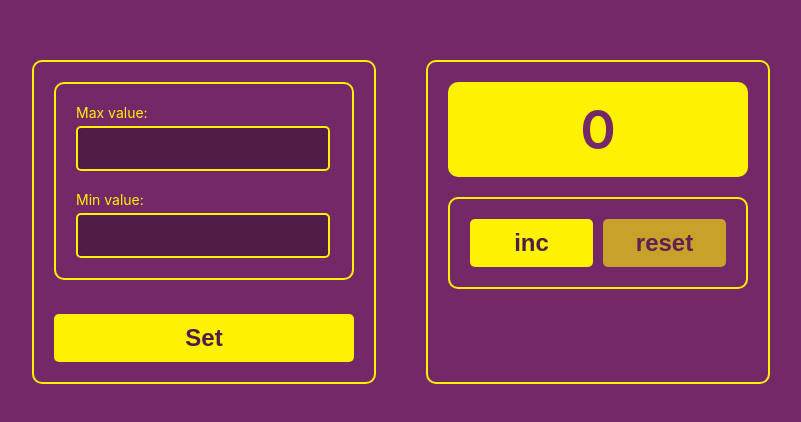
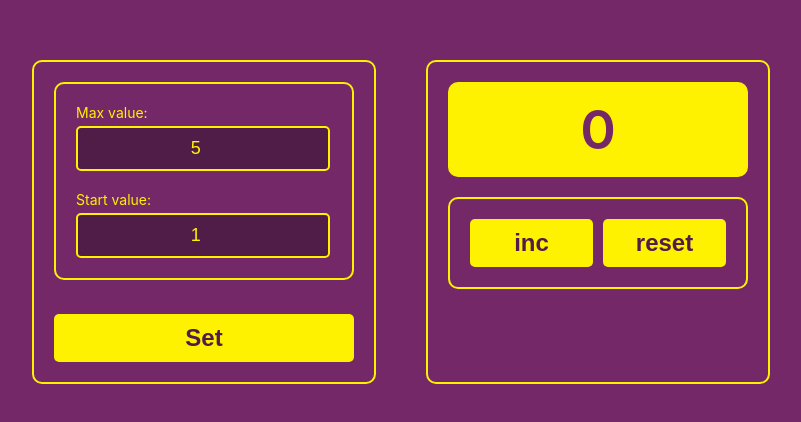
Before and after one commit to SakharovaKsu/Counter, a React (Create React App) app: page / in a window 1280 px wide. Shown: the part 140-562 px from the top of the page, without its empty margins (239-1040 px from the left). Built offline with nearby package versions, Linux system fonts and the light colour scheme.

Commit message:
начала прописывать логику для установки настроек

```diff
--- a/src/App.tsx
+++ b/src/App.tsx
@@ -1,4 +1,4 @@
-import React, {useState} from 'react';
+import React, {useEffect, useState} from 'react';
 import s from './App.module.css';
 import Button from './Button/Button';
 import Counter from './Counter/Counter';
@@ -6,26 +6,50 @@ import CounterSet from './CounterSet/CounterSet';
 
 function App() {
     const [counter, setCounter] = useState<number>(0)
+    const [startValue, setStartValue] = useState<number>(1)
+    const [maxValue, setMaxValue] = useState<number>(5)
+    const [error, setError] = useState<string>('')
 
-    const buttonInc = () => {
-        setCounter(value => value + 1)
+
+    // установка счетчика
+    const setValuesClickHandler = () => {
+        if (startValue >= maxValue) {
+            setError('Start value must be less than max value');
+        } else {
+            setCounter(startValue);
+        }
     }
 
+    // кнопка увелечения счетчика
+    const buttonInc = () => {
+        if (counter < maxValue) {
+            setCounter(counter + 1);
+        }
+    }
+
+    // сброс счетчика
     const buttonReset = () => {
-        setCounter(0)
+        setStartValue(startValue)
     }
+
+    // useEffect(() => {
+    //     if (counter > maxValue) {
+    //         setCounter(maxValue);
+    //     }
+    // }, [counter, maxValue]);
+
 
     return (
         <div className={s.appContainer}>
             <div className={s.app + ' ' + s.appValue}>
-                <CounterSet/>
-                <Button name={'Set'} onClick={() => {}}/>
+                <CounterSet maxValue={maxValue} startValue={startValue} setStartValue={setStartValue} setMaxValue={setMaxValue}/>
+                <Button name={'Set'} onClick={setValuesClickHandler}/>
             </div>
             <div className={s.app}>
-                <Counter counter={counter} />
+                <Counter counter={counter} error={error} maxValue={maxValue}/>
                 <div className={s.box}>
-                    <Button onClick={buttonInc} disabled={counter === 5} name={'inc'}/>
-                    <Button onClick={buttonReset} disabled={counter === 0} name={'reset'}/>
+                    <Button onClick={buttonInc} disabled={counter >= maxValue} name={'inc'}/>
+                    <Button onClick={buttonReset} disabled={counter >= startValue} name={'reset'}/>
                 </div>
             </div>
         </div>
--- a/src/Counter/Counter.module.css
+++ b/src/Counter/Counter.module.css
@@ -12,3 +12,8 @@
 .disabled {
     color: #ff0034;
 }
+
+.error {
+    font-size: 14px;
+    color: #ff0034;
+}
--- a/src/Counter/Counter.tsx
+++ b/src/Counter/Counter.tsx
@@ -3,14 +3,19 @@ import s from './Counter.module.css'
 
 type CounterType = {
     counter: number
+    error: string
+    maxValue: number
 }
-const Counter: FC<CounterType> = ({counter}) => {
+const Counter: FC<CounterType> = ({counter, error, maxValue}) => {
 
     const counterClassName = s.counter + ' ' +
-        (counter === 5 ? s.disabled : '')
+        (counter === maxValue ? s.disabled : '')
+
 
     return (
-        <div className={counterClassName}>{counter}</div>
+        <div className={counterClassName}>
+            {error ? <span className={s.error}>{error}</span> : counter}
+        </div>
     );
 };
 
--- a/src/CounterSet/CounterSet.module.css
+++ b/src/CounterSet/CounterSet.module.css
@@ -22,4 +22,5 @@
     font-size: 18px;
     color: #FFF200;
     margin-top: 5px;
+    text-align: center;
 }
--- a/src/CounterSet/CounterSet.tsx
+++ b/src/CounterSet/CounterSet.tsx
@@ -1,16 +1,34 @@
-import React from 'react';
+import React, {ChangeEvent, FC, useState} from 'react';
 import s from './CounterSet.module.css'
 
-const CounterSet = () => {
+type CounterSetType = {
+    maxValue: number
+    startValue: number
+    setStartValue: (value: number) => void
+    setMaxValue: (value: number) => void
+}
+
+const CounterSet:FC<CounterSetType> = ({maxValue, startValue, setStartValue, setMaxValue}) => {
+
+    const onChangeStartHandler = (e: ChangeEvent<HTMLInputElement>) => {
+        setStartValue(+e.currentTarget.value)
+        console.log(+e.currentTarget.value)
+    }
+
+    const onChangeMaxHandler = (e: ChangeEvent<HTMLInputElement>) => {
+        setMaxValue(+e.currentTarget.value)
+        console.log(+e.currentTarget.value)
+    }
+
     return (
         <div className={s.boxValue}>
             <div className={s.value}>
                 <label htmlFor={'max'}>Max value: </label>
-                <input className={s.input} type={'number'} id={'max'}/>
+                <input className={s.input} type={'number'} id={'max'} value={maxValue} onChange={onChangeMaxHandler}/>
             </div>
             <div className={s.value}>
-                <label htmlFor={'min'}>Min value: </label>
-                <input className={s.input} type={'number'} id={'min'}/>
+                <label htmlFor={'start'}>Start value: </label>
+                <input className={s.input} type={'number'} id={'start'} value={startValue} onChange={onChangeStartHandler}/>
             </div>
         </div>
     );
```
